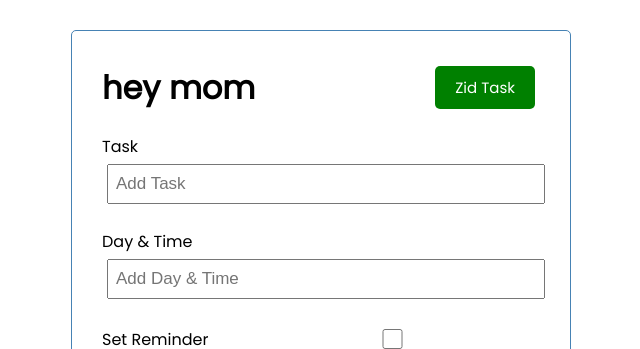
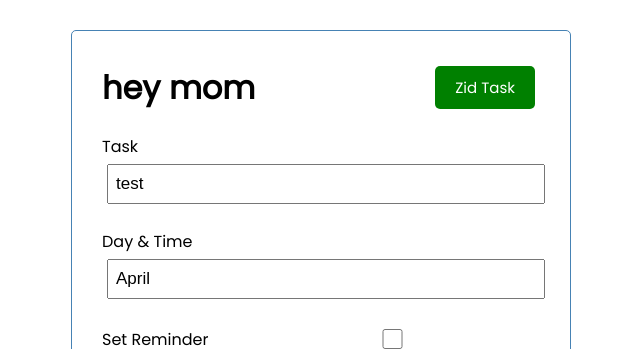
Before and after one commit to Jaz-ma/vue-crash, a Vue app: page / in a window 1280 px wide. Shown: the top 349 px of the page, without its empty margins (319-959 px from the left). Built offline with nearby package versions, Linux system fonts and the light colour scheme.

Commit message:
Adding a tesk functionality

```diff
--- a/src/App.vue
+++ b/src/App.vue
@@ -2,7 +2,7 @@
 <div class="container">
 
 <Header title="hey mom"/>
-<AddTask />
+<AddTask @add-task="addTask" />
 <Tasks @toggle-reminder="toggleReminder" @delete-task="deleteTask" :tasks="tasks"/>
 </div>
 </template>
@@ -26,6 +26,9 @@ data(){
         }
     },
     methods:{
+      addTask(task){
+        this.tasks=[...this.tasks,task]
+      },
       deleteTask(id){
         if(confirm('are you sure ')){
 
--- a/src/components/AddTask.vue
+++ b/src/components/AddTask.vue
@@ -26,7 +26,37 @@
 
 export default {
     name:'AddTask',
+    data(){
+      return{
+        text:'test',
+        day:'April',
+        reminder: false
+      }
+    },
+    methods:{
+      onSubmit(e){
+        e.preventDefault()
 
+        if(!this.text){
+          alert('Please add a task')
+          return
+        }
+
+        const newTask={
+          id: Math.floor(Math.random()*100000),
+          text: this.text,
+          day: this.day,
+          reminder: this.reminder,
+
+        }
+
+        this.$emit('add-task',newTask)
+
+        this.text = ''
+        this.day = ''
+        this.reminder = false
+      }
+    }
 
 }
 </script>
```
